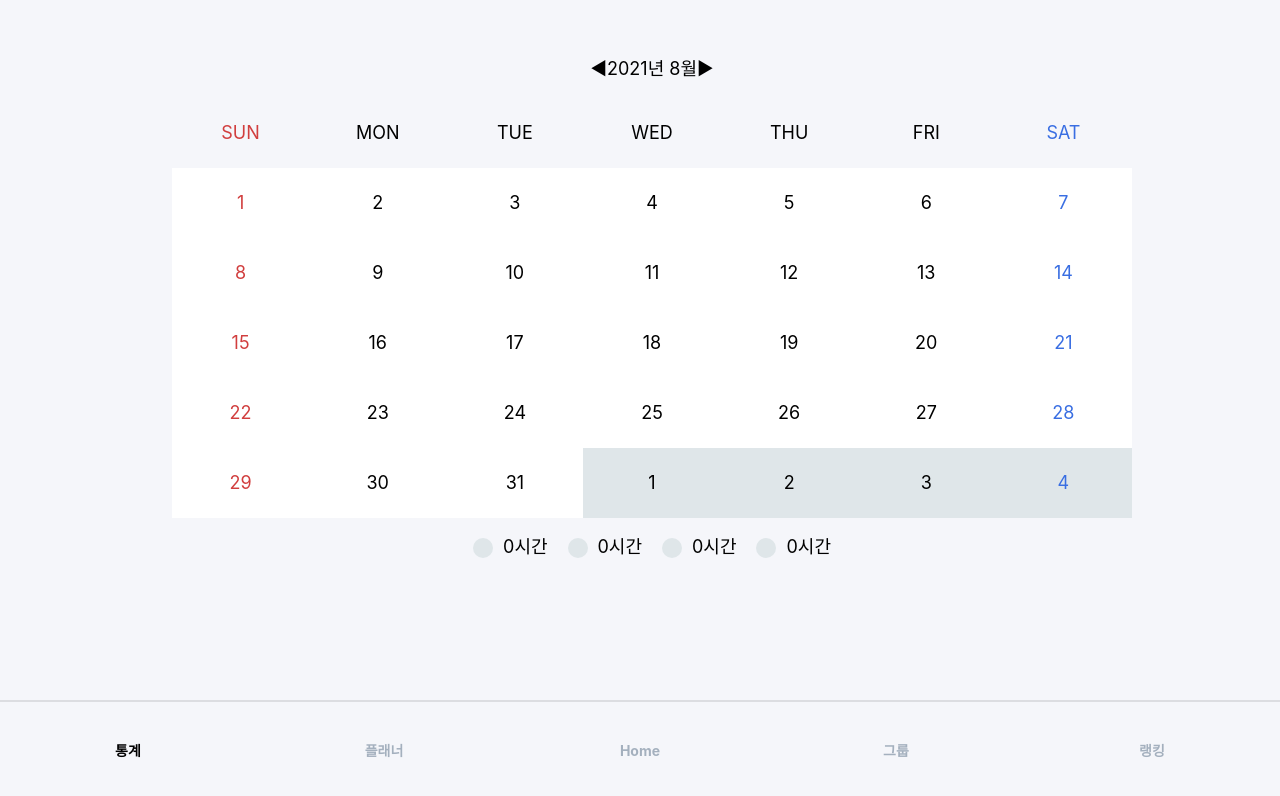
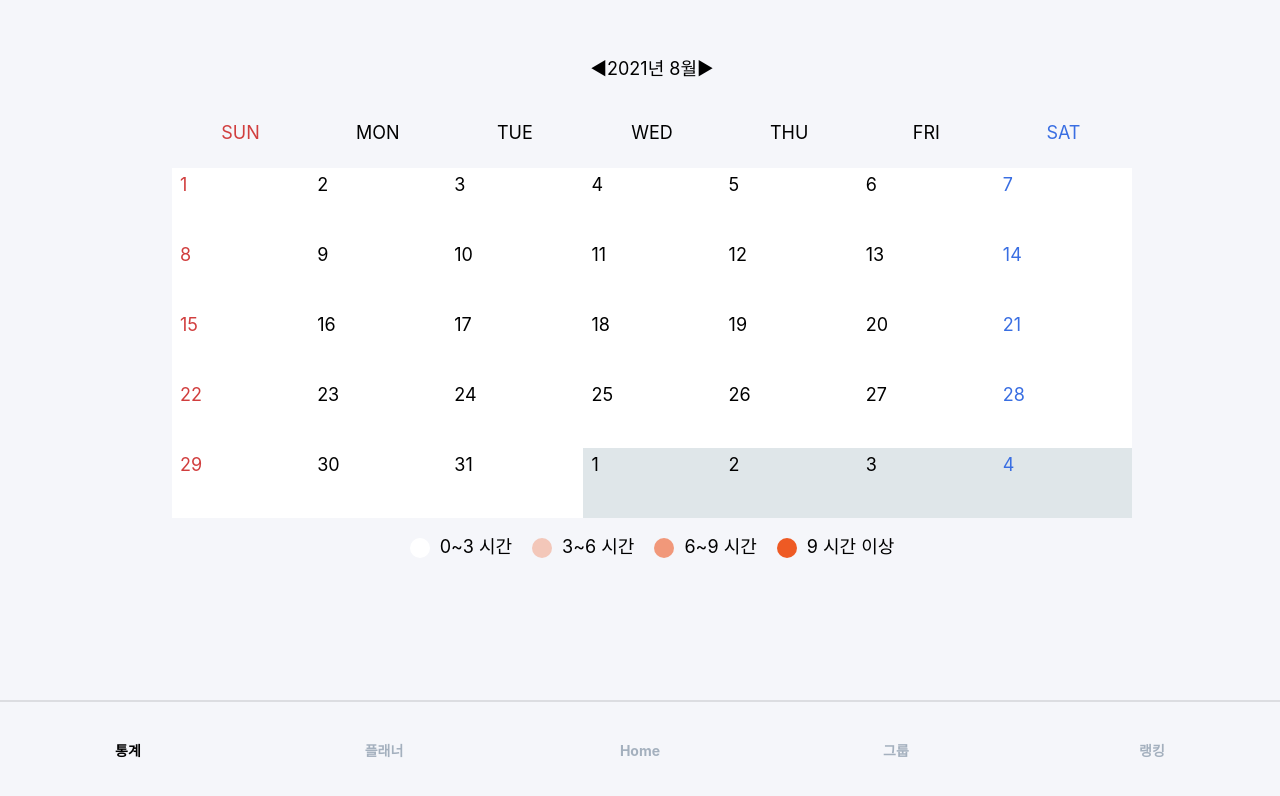
Before and after one commit to kimyouknow/yulpum, a React (Create React App) app in the folder client/: page /stat in a window 1280 px wide. Shown: the top 796 px of the page. Built offline with nearby package versions, Linux system fonts and the light colour scheme; no server answers.

Commit message:
show todo in calendar

```diff
--- a/client/src/Routes/Stat/StatPresenter.js
+++ b/client/src/Routes/Stat/StatPresenter.js
@@ -51,9 +51,11 @@ const DateContainer = styled.div`
 
 const DateComponent = styled.div`
     display: flex;
-    justify-content:center;
-    align-items: center;
+    justify-content:flex-start;
+    align-items: flex-start;
+    padding: 8px;
     height: 70px;
+    position: relative;
     background-color: ${props => (props.timecolor < 0) ? "rgba(223, 230, 233,1.0)":
     (props.timecolor < 1000) ? "white" :
     (props.timecolor < 3000) ? "rgba(238, 90, 36, 0.3)" :
@@ -68,10 +70,35 @@ const DateComponent = styled.div`
     }
 `;
 
+const ToDoContainer = styled.div`
+    position: absolute;
+    bottom: 10px;
+    left: 0px;
+    width: 100%;
+    padding-left: 10px;
+    color: black;
+    &:hover {
+        background-color: rgba(223, 230, 233,1.0);
+        cursor: pointer;
+    }
+`;
+
 const TimeIndicatorContainer = styled.div`
     display: flex;
     justify-content:center;
     column-gap: 20px;
+    div:nth-child(1) div{
+        background-color: white;
+    }
+    div:nth-child(2) div{
+        background-color: rgba(238, 90, 36, 0.3);
+    }
+    div:nth-child(3) div{
+        background-color: rgba(238, 90, 36, 0.6);
+    }
+    div:nth-child(4) div{
+        background-color: rgba(238, 90, 36,1.0);
+    }
 `;
 
 const TimeIndicator = styled.div`
@@ -83,26 +110,9 @@ const TimeIndicatorColor = styled.div`
     width: 20px;
     border-radius: 50%;
     margin-right: 10px;
-    :nth-child(1){
-        background-color: rgba(223, 230, 233,1.0);
-    }
-    :nth-child(2n){
-        background-color: rgba(238, 90, 36, 0.3);
-    }
-    :nth-child(3){
-        background-color: rgba(238, 90, 36, 0.6);
-    }
-    :nth-child(4){
-        background-color: rgba(238, 90, 36,1.0);
-    }
 `;
 
-const StatPresenter = ({today,
-    weeks,
-    dates,
-    handleLastMonth,
-    handleNextMonth,
-    handleToday}) => {
+const StatPresenter = ({today, weeks, dates, handleNextMonth, handleLastMonth, handleToday}) => {
     return (
         <Container>
                 <Header>
@@ -116,20 +126,25 @@ const StatPresenter = ({today,
                 <DateContainer>
                         {/* {console.log(dates)} */}
                 {!dates ? <h1>Loading</h1> :
-                    dates.map(date => <DateComponent key={date.date} timecolor={date.total_time} >{date.date.getDate()}</DateComponent>)}
+                dates.map(date =>
+                    <DateComponent key={date.date} timecolor={date.total_time} >
+                        {date.date.getDate()}
+                        <ToDoContainer>{date.todo}</ToDoContainer>
+                    </DateComponent>)
+                }
                 </DateContainer>
                 <TimeIndicatorContainer>
                     <TimeIndicator>
-                            <TimeIndicatorColor /> 0시간
+                        <TimeIndicatorColor /> 0~3 시간
                     </TimeIndicator>
                     <TimeIndicator>
-                            <TimeIndicatorColor /> 0시간
+                        <TimeIndicatorColor /> 3~6 시간
                     </TimeIndicator>
                     <TimeIndicator>
-                            <TimeIndicatorColor /> 0시간
+                        <TimeIndicatorColor /> 6~9 시간
                     </TimeIndicator>
                     <TimeIndicator>
-                            <TimeIndicatorColor /> 0시간
+                        <TimeIndicatorColor /> 9 시간 이상
                     </TimeIndicator>
                 </TimeIndicatorContainer>
         </Container>
```
Lines whose indentation alone changed are shown as unchanged.
